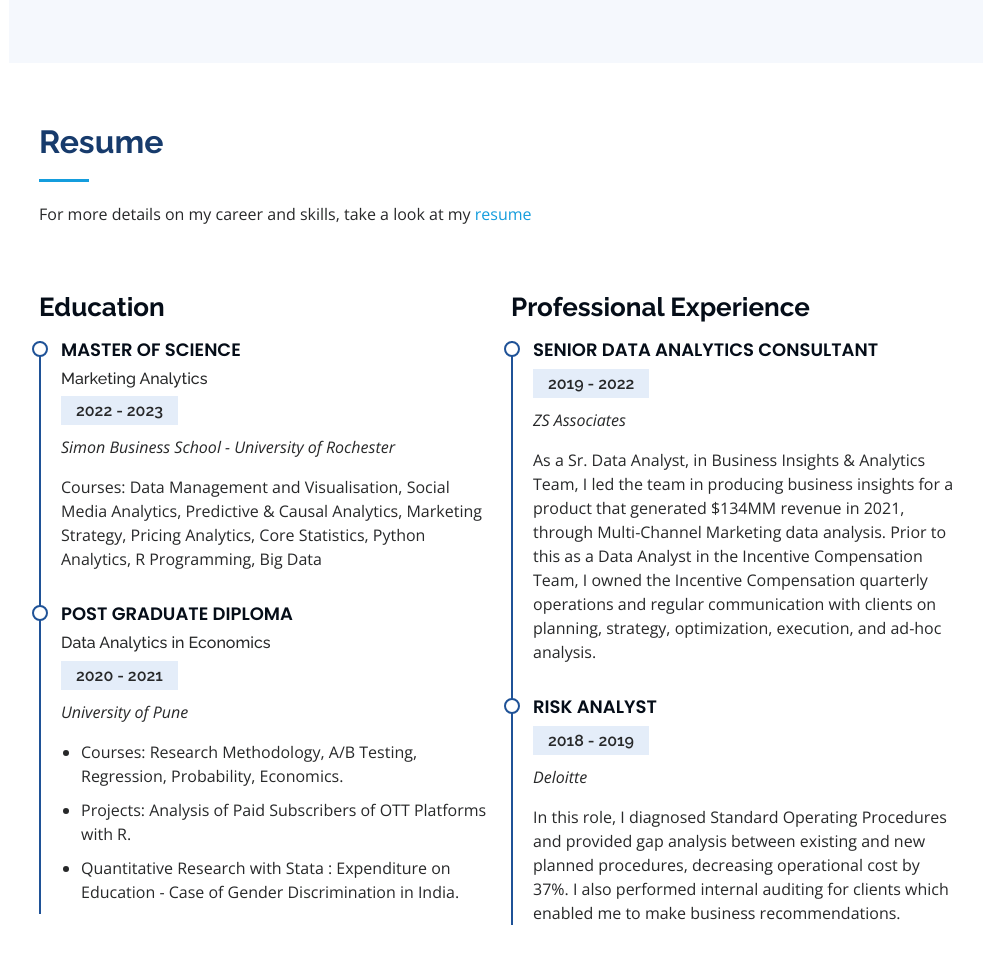
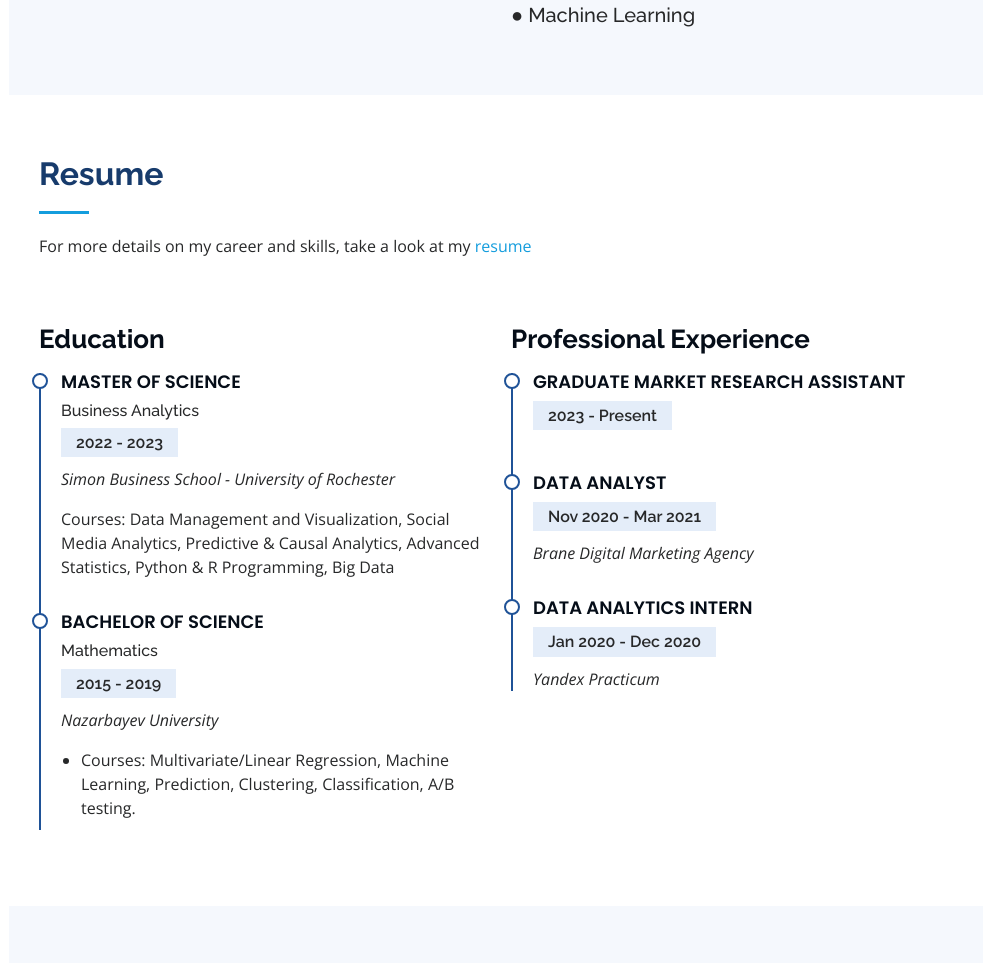
Before and after one commit to gzhuldas/data-analytics-portfolio, a plain HTML site: page index.html in a window 1280 px wide. Shown: the part 1612-2575 px from the top of the page, without its empty margins (291-1274 px from the left). Drawn offline with nearby package versions, Linux system fonts and the light colour scheme.

Commit message:
Update index.html

```diff
--- a/index.html
+++ b/index.html
@@ -122,7 +122,7 @@
               </div>
             </div>
             <p class="fst-italic">
-              data analysis and visualization and this motivated me to share my work with github community. I am constantly seeking opportunities to learn and grow.
+              Delve into my portfolio to find a convenient overview of more than 20 of my projects, each encompassing Exploratory Data Analysis, Machine Learning, and Visualization.
             </p>
           </div>
         </div>
@@ -152,7 +152,7 @@
             </div>
 
             <div class="d-flex flex-column justify-content-left align-items-left">
-              <span class="skill"> <h5>● Marketing Analytics</h5>
+              <span class="skill"> <h5>● Advanced Statistics</h5>
               <div>
               </div>
             </div>
@@ -164,7 +164,7 @@
             </div>
 
             <div class="d-flex flex-column justify-content-left align-items-left">
-              <span class="skill"> <h5>● Python</h5>
+              <span class="skill"> <h5>● Python, R</h5>
               <div>
               </div>
             </div>
@@ -198,6 +198,14 @@
               </div>
             </div>
 
+
+            <div class="d-flex flex-column justify-content-left align-items-left">
+              <span class="skill"> <h5>● Machine Learning</h5>
+              <div>
+              </div>
+            </div>
+
+
           </div>
 
         </div>
@@ -212,7 +220,7 @@
 
         <div class="section-title">
           <h2>Resume</h2>
-          <p class="style3">For more details on my career and skills, take a look at my <a href="https://drive.google.com/file/d/1F1-0xruIWOVM1ZBcbX0zzpJJWg1oI4W5/view?usp=sharing">resume</a>
+          <p class="style3">For more details on my career and skills, take a look at my <a href=>resume</a>
 						<ul class="actions">
             </div>
 
@@ -221,23 +229,20 @@
             <h3 class="resume-title">Education</h3>
             <div class="resume-item">
               <h4>Master of Science</h4>
-              <h6>Marketing Analytics</h6>
+              <h6>Business Analytics</h6>
               <h5>2022 - 2023</h5>
               <p><em>Simon Business School - University of Rochester</em></p>
-              <p>Courses: Data Management and Visualisation, Social Media Analytics, Predictive & Causal Analytics, Marketing
-                Strategy, Pricing Analytics, Core Statistics, Python Analytics, R Programming, Big Data</p>
+              <p>Courses: Data Management and Visualization, Social Media Analytics, Predictive & Causal Analytics, Advanced Statistics, Python & R Programming, Big Data</p>
             </div>
 
 
             <div class="resume-item">
-              <h4>Post Graduate Diploma</h4>
-              <h6>Data Analytics in Economics</h6>
-              <h5>2020 - 2021</h5>
-              <p><em>University of Pune</em></p>
+              <h4>Bachelor of Science</h4>
+              <h6>Mathematics</h6>
+              <h5>2015 - 2019</h5>
+              <p><em>Nazarbayev University</em></p>
               <ul>
-                <li>Courses: Research Methodology, A/B Testing, Regression, Probability, Economics.</li>
-                <li>Projects: Analysis of Paid Subscribers of OTT Platforms with R.</li>
-                <li>Quantitative Research with Stata : Expenditure on Education - Case of Gender Discrimination in India.</li>
+                <li>Courses: Multivariate/Linear Regression, Machine Learning, Prediction, Clustering, Classification, A/B testing.</li>
               </ul>
             </div>
 
@@ -245,19 +250,24 @@
           <div class="col-lg-6" data-aos="fade-up" data-aos-delay="100">
             <h3 class="resume-title">Professional Experience</h3>
             <div class="resume-item">
-              <h4>Senior Data Analytics Consultant</h4>
-              <h5>2019 - 2022</h5>
-              <p><em>ZS Associates </em></p>
+              <h4>Graduate Market Research Assistant</h4>
+              <h5>2023 - Present</h5>
+              <p><em></em></p>
               <p>
-              As a Sr. Data Analyst, in Business Insights & Analytics Team, I led the team in producing business insights for a product that generated $134MM revenue in 2021, through Multi-Channel Marketing data analysis. Prior to this as a Data Analyst in the Incentive Compensation Team, I owned the Incentive Compensation quarterly operations and regular communication with clients on planning, strategy, optimization, execution, and ad-hoc analysis.
               </p>
             </div>
             <div class="resume-item">
-              <h4>Risk Analyst</h4>
-              <h5>2018 - 2019</h5>
-              <p><em>Deloitte</em></p>
+              <h4>Data Analyst</h4>
+              <h5>Nov 2020 - Mar 2021</h5>
+              <p><em>Brane Digital Marketing Agency</em></p>
               <p>
-                In this role, I diagnosed Standard Operating Procedures and provided gap analysis between existing and new planned procedures, decreasing operational cost by 37%. I also performed internal auditing for clients which enabled me to make business recommendations.
+              </p>
+            </div>
+	    <div class="resume-item">
+              <h4>Data Analytics intern</h4>
+              <h5>Jan 2020 - Dec 2020</h5>
+              <p><em>Yandex Practicum</em></p>
+              <p>
               </p>
             </div>
           </div>
@@ -324,19 +334,19 @@
               <div class="address">
                 <i class="bi bi-geo-alt"></i>
                 <h4>Location:</h4>
-                <p>Santa Clara, CA 95051</p>
+                <p>Rochester, NY</p>
               </div>
 
               <div class="email">
                 <i class="bi bi-envelope"></i>
                 <h4>Email:</h4>
-                <p>psolanke@simon.rochester.edu</p>
+                <p>gzhuldas@simon.rochester.edu</p>
               </div>
 
               <div class="phone">
                 <i class="bi bi-phone"></i>
                 <h4>Call:</h4>
-                <p>+1 408 549 6695</p>
+                <p>+1 607 621 8488</p>
               </div>
             </div>
           </div>
@@ -350,7 +360,7 @@
   <footer id="footer">
     <div class="container">
       <div class="copyright">
-        &copy; <span>poonamsolanke</span>
+        &copy; <span>gzhuldas</span>
       </div>
       <div class="credits">
         <!-- All the links in the footer should remain intact. -->
```
